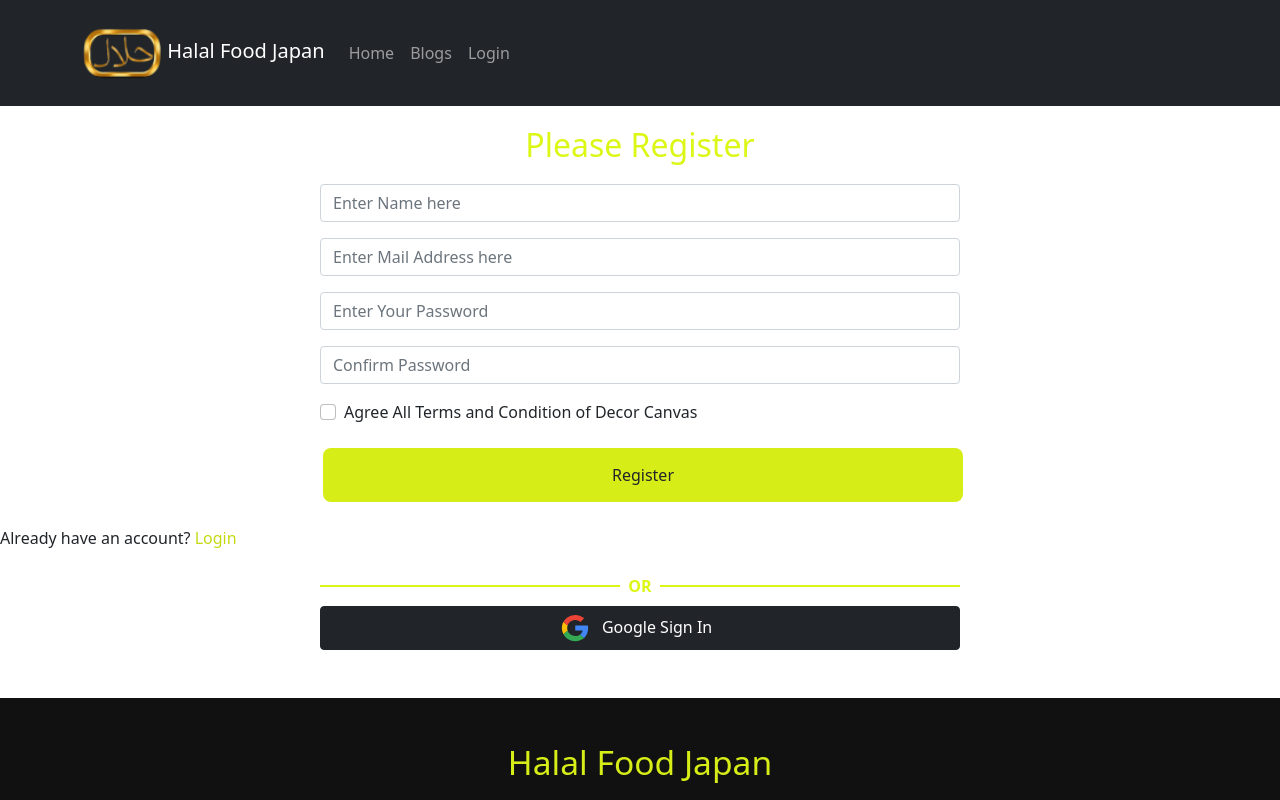
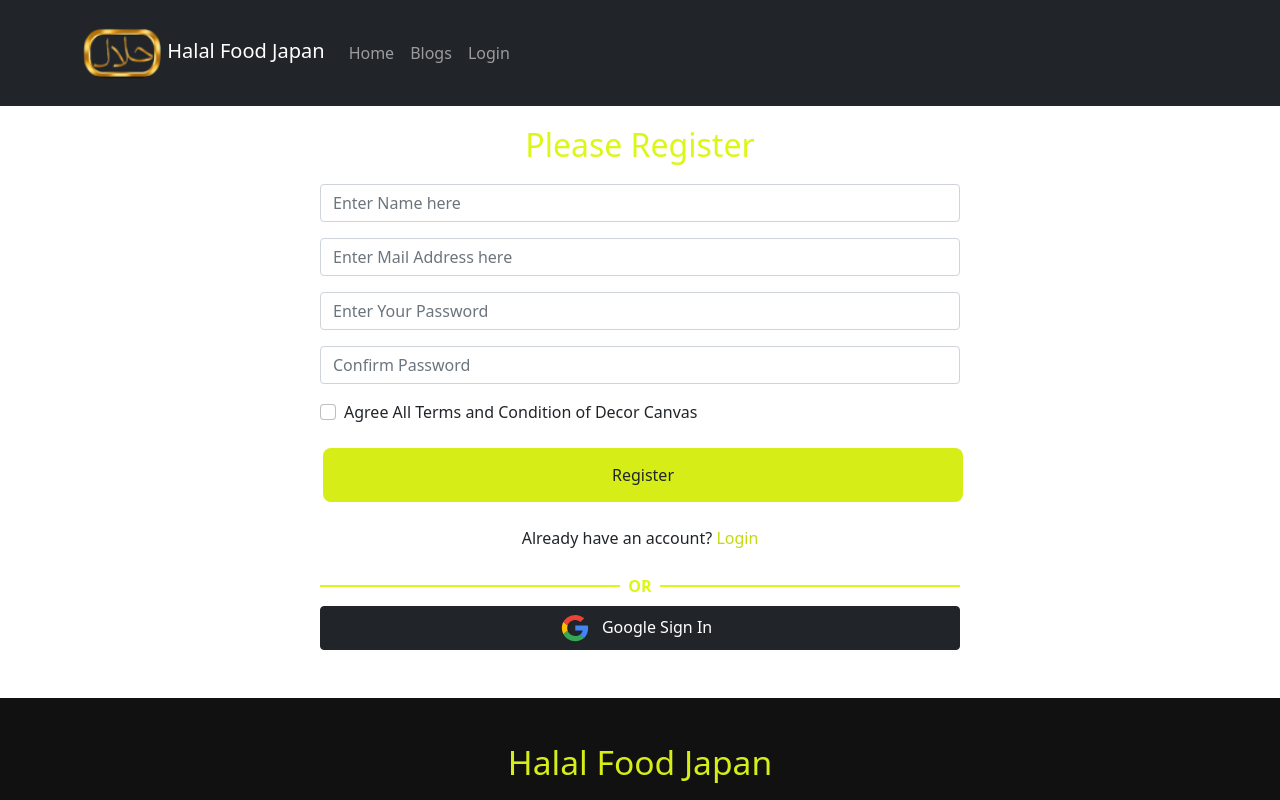
Before and after one commit to taslima63/halal-food-japan-client, a React (Create React App) app: page /register in a window 1280 px wide. Shown: the top 800 px of the page. Built offline with nearby package versions, Linux system fonts and the light colour scheme; no server answers.

Commit message:
final commit

```diff
--- a/src/components/Pages/LoginSection/Register/Register.js
+++ b/src/components/Pages/LoginSection/Register/Register.js
@@ -83,7 +83,7 @@ const Register = () => {
                     <button className='bookBtn text-dark'>Register</button>
                 </Form>
                 <p className='text-danger my-3'>{error || errMsg}</p>
-                <p>Already have an account? <Link to="/login" style={{ color: '#c5d912' }} className='pe-auto text-decoration-none' onClick={navigateLogin}>Login</Link> </p>
+                <p className='text-center'>Already have an account? <Link to="/login" style={{ color: '#c5d912' }} className='pe-auto text-decoration-none' onClick={navigateLogin}>Login</Link> </p>
             </div>
             <ThirdPartyLogin></ThirdPartyLogin>
         </div>
```
